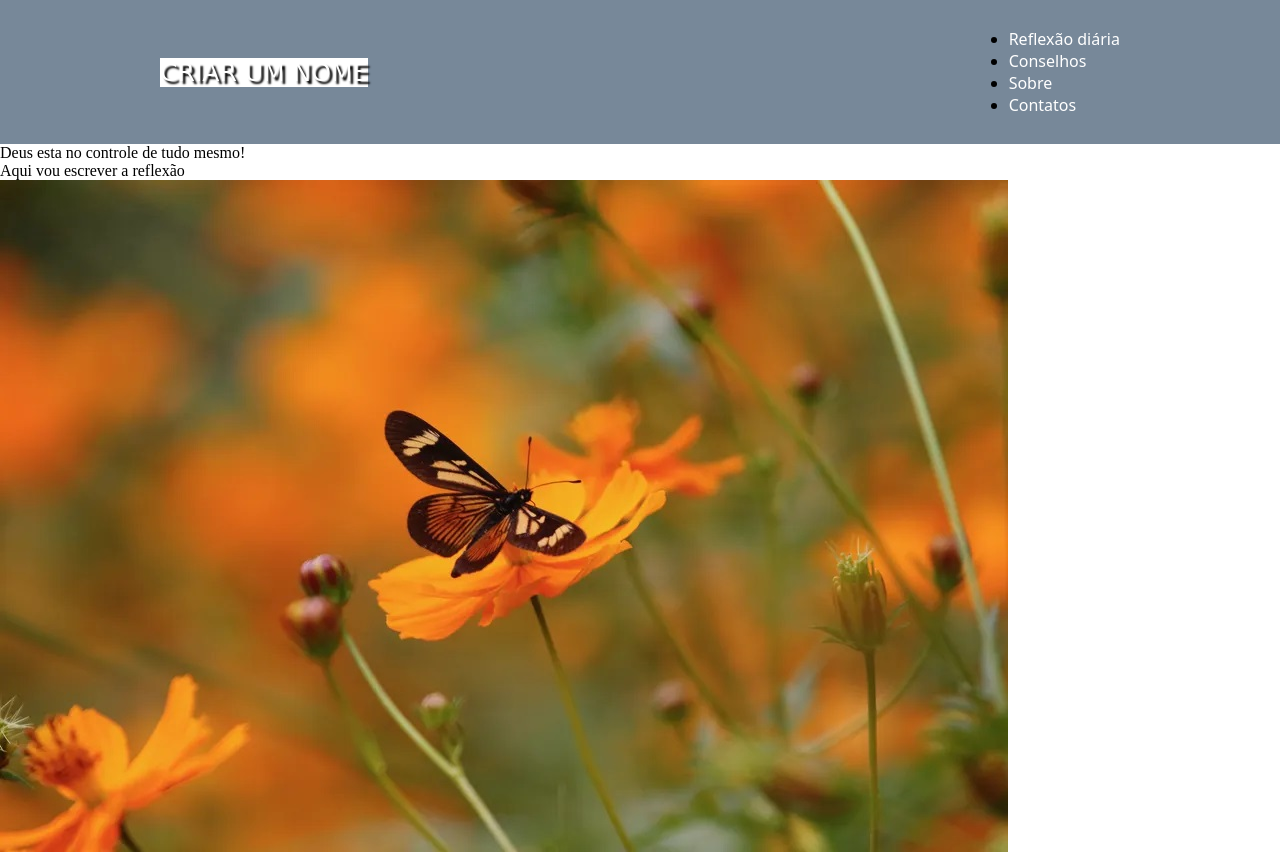
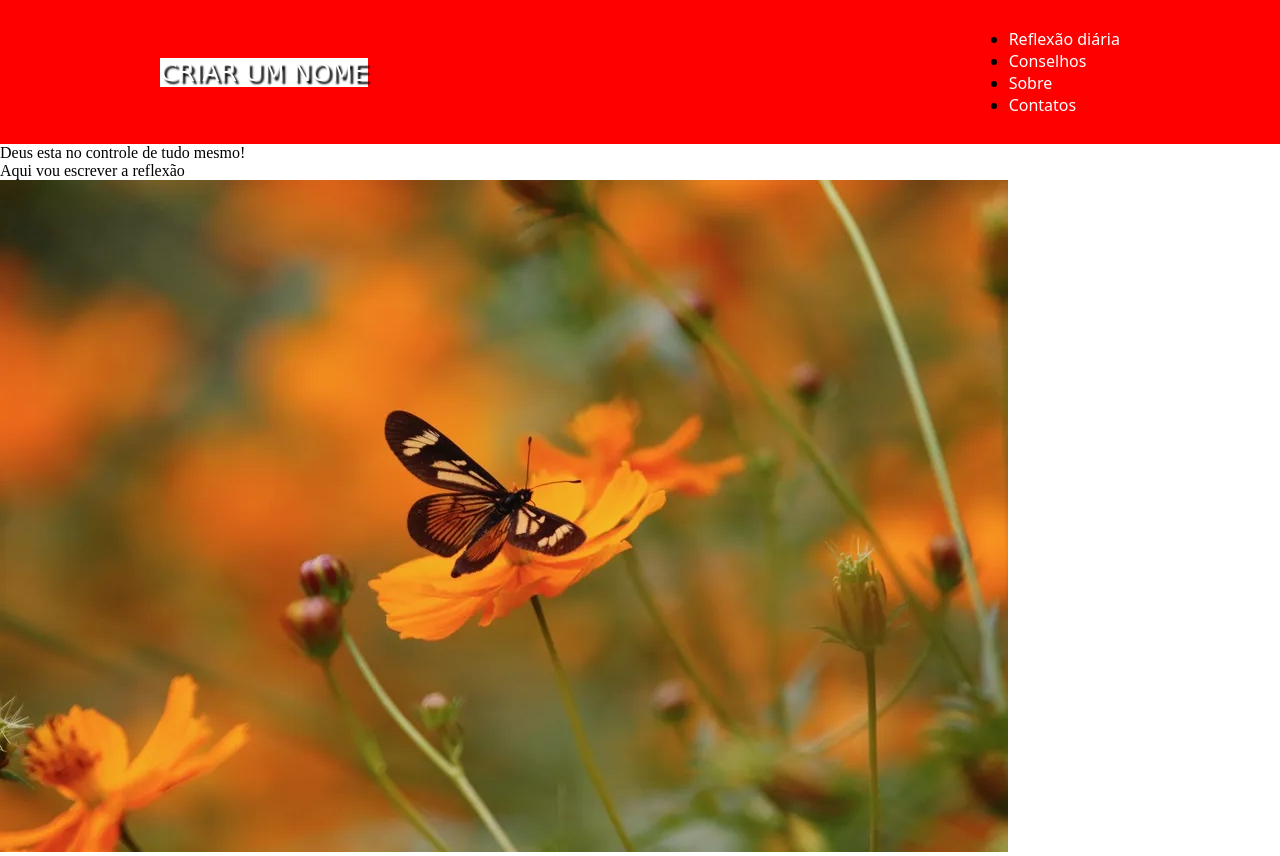
Before and after one commit to Guhdevv/aprendendomenus, a plain HTML site: page index.html in a window 1280 px wide. Drawn offline with Linux system fonts and the light colour scheme.

Commit message:
Update style.css
mudei cor

```diff
--- a/style.css
+++ b/style.css
@@ -18,7 +18,7 @@ nav {
     justify-content: space-around;
     align-items: center;
     font-family: system-ui, -apple-system, BlinkMacSystemFont, 'Segoe UI', Roboto, Oxygen, Ubuntu, Cantarell, 'Open Sans', 'Helvetica Neue', sans-serif;
-    background:	#778899;
+    background:	red;
     height: 18vh;
     box shadow:( 200px px 30px 40px rgb(67, 28, 186);
 }
```
